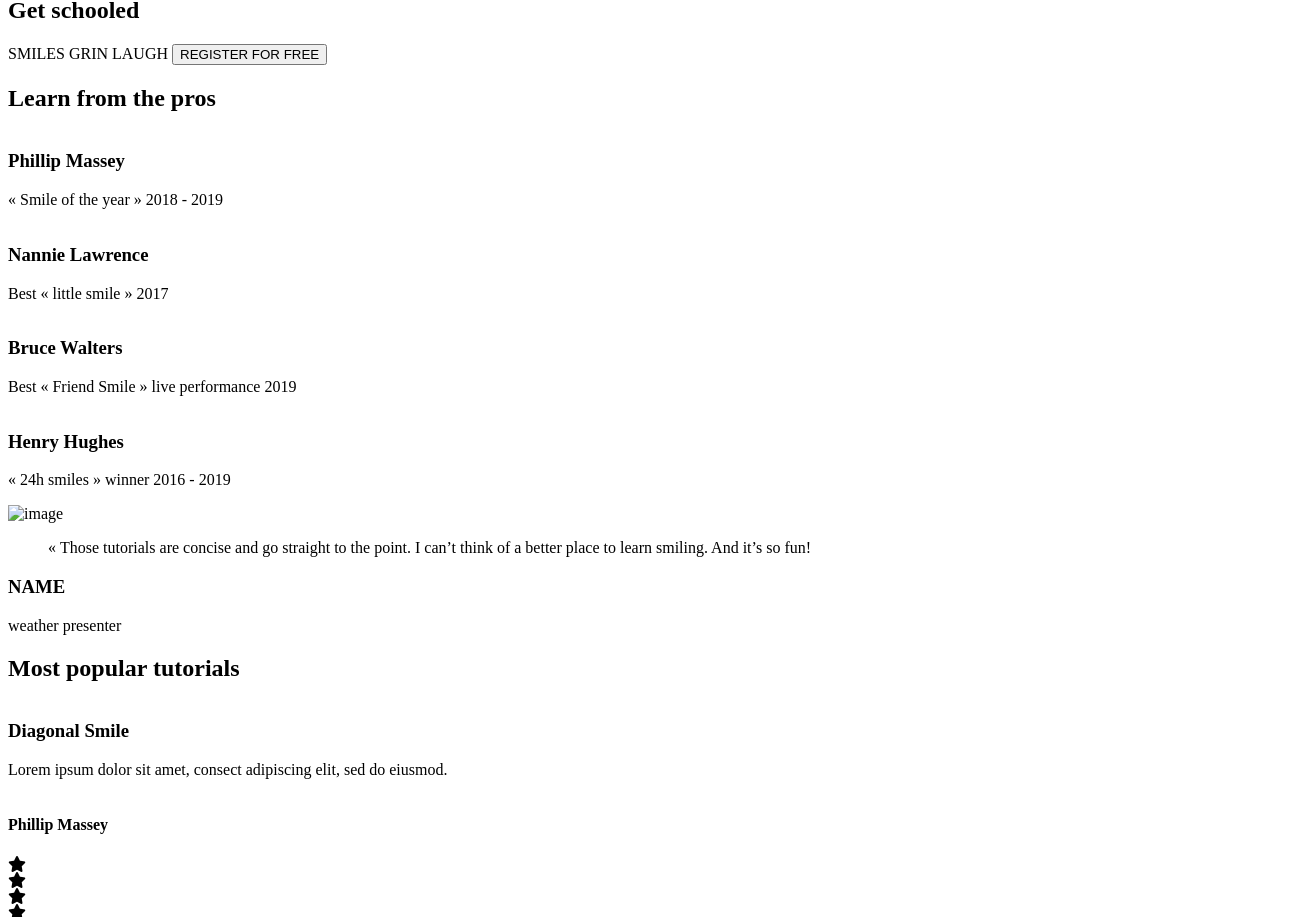
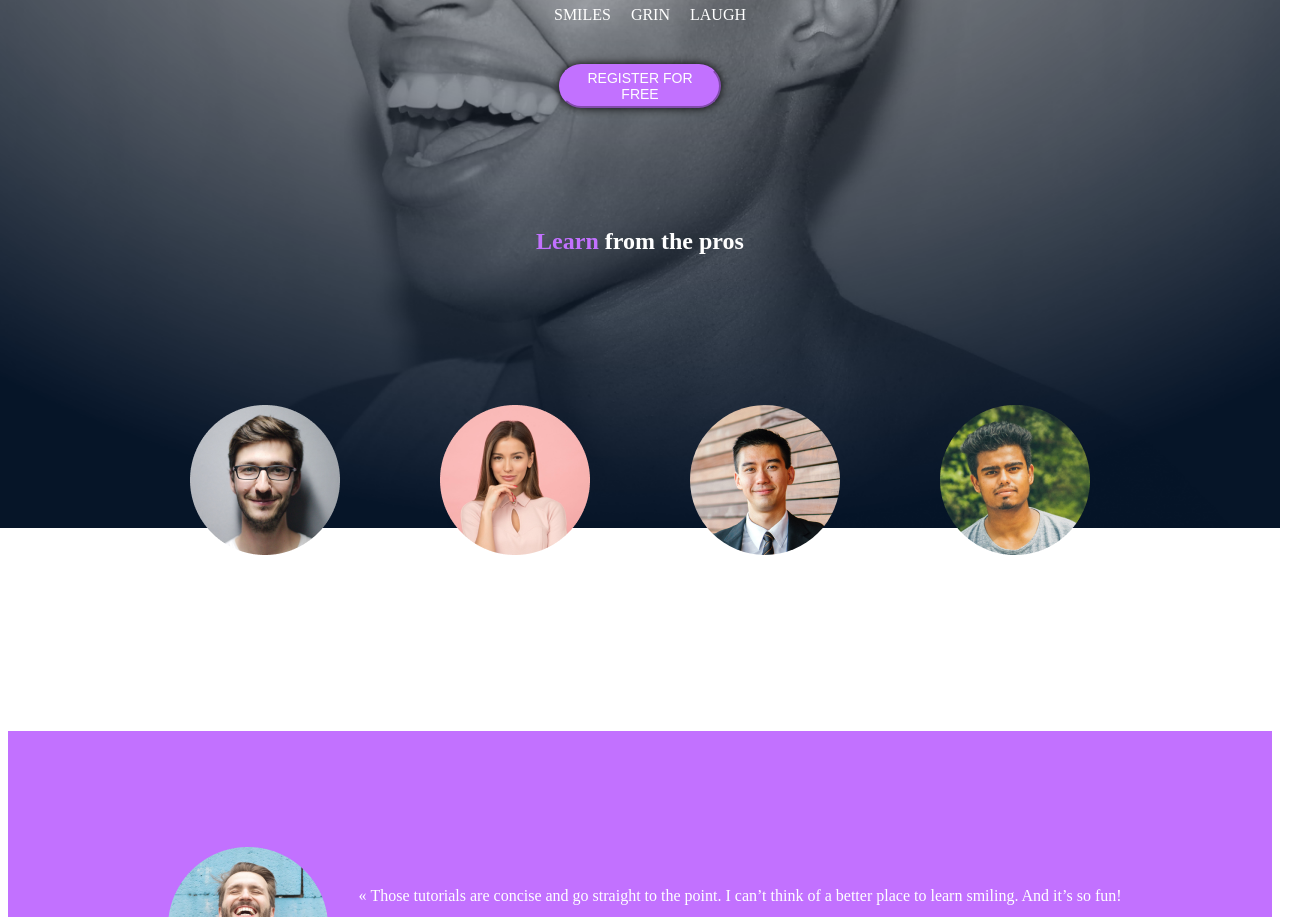
Before and after one commit to Accotech01/alx_html_css, a plain HTML site: page css_advanced/index.html in a window 1280 px wide. Shown: the part 351-1268 px from the top of the page, 1310 px wide, since content can reach past the window. Drawn offline with Linux system fonts and the light colour scheme.

Commit message:
working on the popular tutorials section

```diff
--- a/css_advanced/index.html
+++ b/css_advanced/index.html
@@ -10,7 +10,7 @@
 <body>
     <header>
         <nav>
-            <img src="https://fakeimg.pl/250x250?text=Sample+Logo" alt="logo">
+            <img src="assets/logo.png" alt="logo">
 
             <ul>
                 <li><a href="#">COURSE</a></li>
@@ -21,58 +21,62 @@
 
     </header>
     <main>
-        <section>
+        <section class="section_hero">
+            <div class="div_1">
+                <h1>Get schooled</h1>
                 <div>
-                <h1>Get schooled</h1>
                     <span>SMILES</span>
                     <span>GRIN</span>
                     <span>LAUGH</span>
+                </div>
                 <button>REGISTER FOR FREE</button>
             </div>
-            <div>
-                <h2>Learn from the pros</h2>
+            <div class="tutors">
+                <h2><span>Learn</span> from the pros</h2>
                 <div>
                     <div>
-                        <img src="./images/1 (3).png" alt="">
+                        <img src="assets/1.png" alt="philip massey">
                         <h3>Phillip Massey</h3>
-                        <p>« Smile of the year » 2018 - 2019</p>
+                        <p>« Smile of the year » <br>2018 - 2019</p>
                     </div>
                     <div>
-                        <img src="./images/6.png" alt="">
+                        <img src="assets/3.png" alt="nannie lawrence">
                         <h3>Nannie Lawrence</h3>
-                        <p>Best « little smile » 2017</p>
+                        <p>Best « little smile »<br> 2017</p>
                     </div>
                     <div>
-                        <img src="./images/7.png" alt="">
+                        <img src="assets/2.png" alt="bruce walters" class="bruce">
                         <h3>Bruce Walters</h3>
-                        <p>Best « Friend Smile » live performance 2019</p>
+                        <p>Best « Friend Smile » <br> live performance 2019</p>
                     </div>
                     <div>
-                        <img src="./images/8.png" alt="">
+                        <img src="assets/4.png" alt="henry hughes">
                         <h3>Henry Hughes</h3>
-                        <p>« 24h smiles » winner 2016 - 2019</p>
+                        <p>« 24h smiles » winner <br>
+                         2016 - 2019</p>
                     </div>
                 </div>
             </div>
         </section>
-        <section>
+        <section class="quote">
             <div>
-                <img src="./images/Bitmap.png" alt="image">
+                <img src="assets/5.png" alt="image">
             </div>
             <div>
                 <blockquote>« Those tutorials are concise and go straight to the point. I can’t think of a better place to learn smiling. And it’s so fun!</blockquote>
-                <h3>NAME</h3>
+                <h3>Michael Richards</h3>
                 <P>weather presenter</P>
             </div>
         </section>
-        <section>
-            <h2>Most popular tutorials</h2>
+        <section class="popular_tutorials">
+            <h2>Most <span>popular</span> tutorials</h2>
             <div>
-                <img src="./images/Bitmap (1).png" alt="">
+                <div>
+                    <img src="assets/9.png" alt="video 1">
                     <h3>Diagonal Smile</h3>
-                <p>Lorem ipsum dolor sit amet, consect adipiscing elit, sed do eiusmod.</p>
+                    <p>Lorem ipsum dolor sit amet, consect <br> adipiscing elit, sed do eiusmod.</p>
                     <div>
-                    <img src="./images/1 (3).png" alt="">
+                        <img src="assets/1.png" alt="">
                         <h4>Phillip Massey</h4>
                     </div>
                     <div>
@@ -85,11 +89,11 @@
                     <p>8 min</p>
                 </div>
                 <div>
-                <img src="./images/Bitmap (4).png" alt="">
+                    <img src="assets/7.png" alt="video 2">
                     <h3>Happy Smile</h3>
-                <p>Lorem ipsum dolor sit amet, consect adipiscing elit, sed do eiusmod.</p>
+                    <p>Lorem ipsum dolor sit amet, consect <br> adipiscing elit, sed do eiusmod.</p>
                     <div>
-                    <img src="./images/1 (3).png" alt="">
+                        <img src="assets/1.png" alt="">
                         <h4>Phillip Massey</h4>
                     </div>
                     <div>
@@ -102,11 +106,12 @@
                     <p>8 min</p>
                 </div>
                 <div>
-                <img src="./images/Bitmap (3).png" alt="">
+                    <img src="assets/8.png" alt="video 3">
                     <h3>Natural Smile</h3>
-                <p>Lorem ipsum dolor sit amet, consect adipiscing elit, sed do eiusmod.</p>
+                    <p>Lorem ipsum dolor sit amet, consect <br>
+                         adipiscing elit, sed do eiusmod.</p>
                     <div>
-                    <img src="./images/1 (3).png" alt="">
+                        <img src="assets/1.png" alt="">
                         <h4>Phillip Massey</h4>
                     </div>
                     <div>
@@ -119,14 +124,14 @@
                     <p>8 min</p>
                 </div>
                 <div>
-                <img src="./images/Bitmap (2).png" alt="">
+                    <img src="assets/6.png" alt="video 4">
                     <h3>Sad Smile</h3>
-                <p>Lorem ipsum dolor sit amet, consect adipiscing elit, sed do eiusmod.</p>
+                    <p>Lorem ipsum dolor sit amet, consect <br> adipiscing elit, sed do eiusmod.</p>
                     <div>
-                    <img src="./images/1 (3).png" alt="">
+                        <img src="assets/1.png" alt="">
                         <h4>Phillip Massey</h4>
                     </div>
-                <div>
+                    <div class="rating">
                         <div><i class="fa-solid fa-star"></i></div>
                         <div><i class="fa-solid fa-star"></i></div>
                         <div><i class="fa-solid fa-star"></i></div>
@@ -134,6 +139,7 @@
                         <div><i class="fa-solid fa-star"></i></div>
                     </div>
                     <p>8 min</p>
+                </div>
             </div>
         </section>
         <section>
--- a/css_advanced/styles.css
+++ b/css_advanced/styles.css
@@ -0,0 +1,215 @@
+body{
+    background-image: url(assets/Object.png);
+    background-size: contain;
+    background-position: cover;
+    background-repeat: no-repeat;
+}
+
+/* The header */
+
+header{
+    display: flex;
+    align-content: center;
+}
+
+nav{
+    display: flex;
+    justify-content: space-between;
+    align-items: center;
+    margin-top: 35px;
+
+}
+
+nav img{
+    margin-left: 12rem;
+    height: 29.46px;
+    width: 167px;
+
+}
+
+
+nav ul{
+    display: flex;
+    height: 15px;
+    justify-content: space-between;
+    margin-left: 650px;
+}
+
+nav ul li{
+    list-style-type: none;
+    margin-left: 40px;
+}
+
+nav ul a{
+    text-decoration: none;
+    font-size: 12px;
+    color: #ffffff;
+}
+
+/* The hero section */
+
+.section_hero{
+    margin-top: 10px;
+}
+
+.div_1{
+    display: flex;
+    align-items: center;
+    align-content: center;
+    flex-direction: column;
+}
+
+.div_1 h1{
+    font-size: 120px;
+    color: #ffffff;
+}
+
+.div_1 div{
+    display: flex;
+    align-content: space-around;
+    margin-top: -80px
+}
+
+.div_1 div span{
+    color: #ffffff;
+    padding-left:20px;
+}
+
+.div_1 button{
+    margin-top: 40px;
+    background-color: #c271ff;
+    color: white;
+    width: 162px;
+    height: 44px;
+    border-color: #c271ff;
+    border-radius: 22px;
+    font-size: 14px;
+    box-shadow: 0 0 10px black;
+
+}
+
+/* tutors section*/
+
+.tutors {
+    margin-top: 100px;
+    display: flex;
+    flex-direction: column;
+    align-items: center;
+}
+
+.tutors div {
+    margin-top: 80px;
+    display: flex;
+    align-content: space-evenly;
+}
+
+.tutors h2{
+    color: white;
+}
+
+
+.tutors h2 span{
+    color: #c271ff;
+}
+
+.tutors div div{
+    margin: 50px;
+    display: flex;
+    flex-direction: column;
+    align-items: center;
+    justify-content: space-between;
+
+}
+
+.tutors div div .bruce{
+    border-radius: 50%;
+}
+
+.tutors div div h3{
+    color: #ffffff;
+}
+
+.tutors div div p{
+    color: #ffffff;
+    text-align: center;
+    margin-top: -12px;
+    font-style: italic;
+}
+
+.quote {
+    background-color: #c271ff;
+    box-sizing: border-box;
+    width: 100%;
+    background-clip: content-box;
+    height: 392px;
+    margin-top: 27px;
+    display: flex;
+    align-items: center;
+    justify-content: center;
+}
+
+.quote div{
+    margin-left: 50px;
+}
+
+.quote div p, blockquote, h3{
+    color: white;
+}
+
+.quote blockquote{
+    margin-left: -20px;
+}
+
+.quote p{
+    margin-top: -15px;
+    font-style: italic;
+}
+
+.popular_tutorials h2{
+ text-align: center;
+ margin-top: 80px;
+ font-size: 32px;
+ font-weight: lighter;
+}
+
+.popular_tutorials h2 span{
+    color: #c271ff;
+}
+
+.popular_tutorials div{
+    margin-top: 80px;
+    display: flex;
+    justify-content: center;
+    align-self: center;
+    align-items: center;
+
+}
+
+.popular_tutorials div div{
+    display: flex;
+    flex-direction: column;
+    margin-left: 50px;
+}
+
+.popular_tutorials div div h3{
+    color: black;
+    margin-left: -170px;
+}
+
+.popular_tutorials div div p{
+    margin-top: -10px;
+}
+
+.popular_tutorials div div img{
+    width: 255px;
+    height: 154px;
+}
+
+.popular_tutorials div div div img{
+    width: 30px;
+    height: 30px;
+}
+
+.popular_tutorials .rating {
+    display: flex;
+}
```
Also changed, not shown: css_advanced/assets/1.png (added), css_advanced/assets/2.png (added), css_advanced/assets/3.png (added), css_advanced/assets/4.png (added), css_advanced/assets/5.png (added), css_advanced/assets/6.png (added), css_advanced/assets/7.png (added), css_advanced/assets/8.png (added), css_advanced/assets/9.png (added), css_advanced/assets/Object.png (added), css_advanced/assets/logo.png (added), css_advanced/assets/play.png (added), css_advanced/assets/rating.png (added), css_advanced/assets/smile.png (added). Lines whose indentation alone changed are shown as unchanged.
